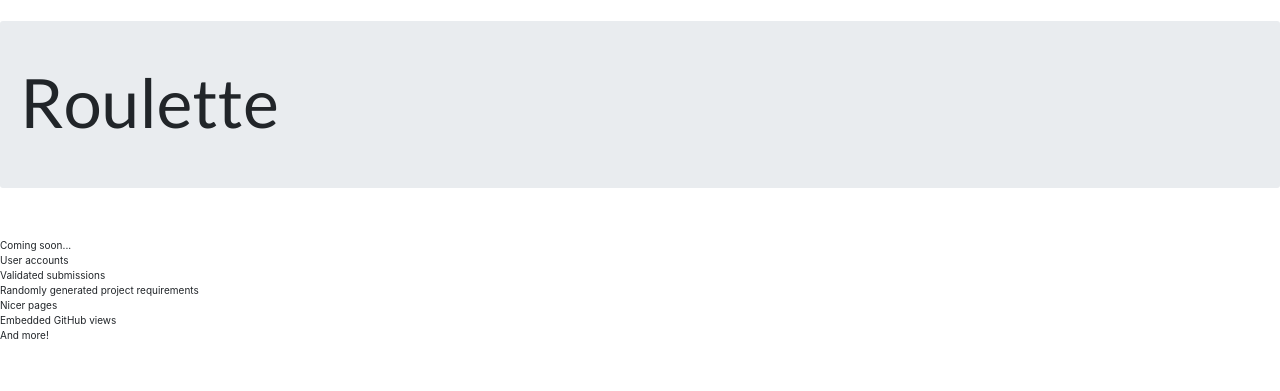
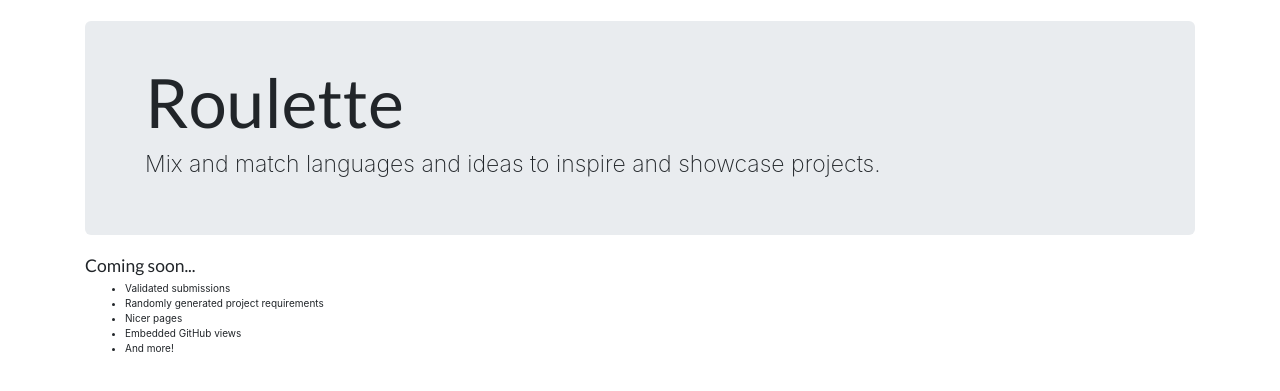
Before and after one commit to Bownairo/roulette, a Django app: page /core/ in a window 1280 px wide. Shown: the part 70-461 px from the top of the page. Run offline with Django 3.2, Linux system fonts and the light colour scheme; some libraries are stand-ins or nearby versions.

Commit message:
Further update the home page

```diff
--- a/roulette/core/templates/core/index.html
+++ b/roulette/core/templates/core/index.html
@@ -2,19 +2,28 @@
 
 {% include "core/header.html" only %}
 
-<div class="jumbotron">
-    <h1 class="display-4">Roulette</h1>
+
+<div class="container">
+    <div class="row justify-content-center">
+        <div class="col">
+            <div class="jumbotron">
+                <h1 class="display-4">Roulette</h1>
+                <p class="lead">Mix and match languages and ideas to inspire and showcase projects.</p>
+            </div>
+        </div>
+    </div>
+    <div class="row">
+        <div class="col">
+            <h3>Coming soon...</h3>
+            <ul>
+                <li>Validated submissions</li>
+                <li>Randomly generated project requirements</li>
+                <li>Nicer pages</li>
+                <li>Embedded GitHub views</li>
+                <li>And more!</li>
+            </ul>
+        </div>
+    </div>
 </div>
 
-<br>
-<br>
-<p> Coming soon...<br>
-User accounts<br>
-Validated submissions<br>
-Randomly generated project requirements<br>
-Nicer pages<br>
-Embedded GitHub views<br>
-And more!<br>
-</p>
-
 {% include "core/footer.html" %}
```
